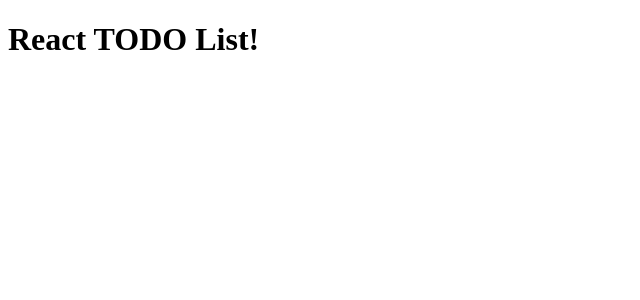
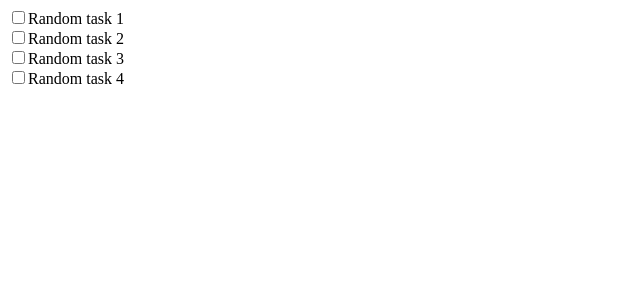
Before and after one commit to Navidbyti/react-todo-list, a React (Create React App) app: page / in a window 1280 px wide. Shown: the top 300 px of the page, without its empty margins (0-640 px from the left). Built offline with nearby package versions, Linux system fonts and the light colour scheme.

Commit message:
just a placeholder for now

```diff
--- a/src/App.js
+++ b/src/App.js
@@ -3,7 +3,20 @@
 function App(){
     return(
 
-        <h1>React TODO List!</h1>
+        <div>
+            <input type="checkbox" id='todo1' />
+            <lable for='todo1'>Random task 1</lable><br/>
+
+            <input type="checkbox" id='todo2' />
+            <lable for='todo2'>Random task 2</lable><br/>
+
+            <input type="checkbox" id='todo3' />
+            <lable for='todo3'>Random task 3</lable><br/>
+
+            <input type="checkbox" id='todo4' />
+            <lable for='todo4'>Random task 4</lable><br/>
+
+        </div>
     )
 };
 
```
